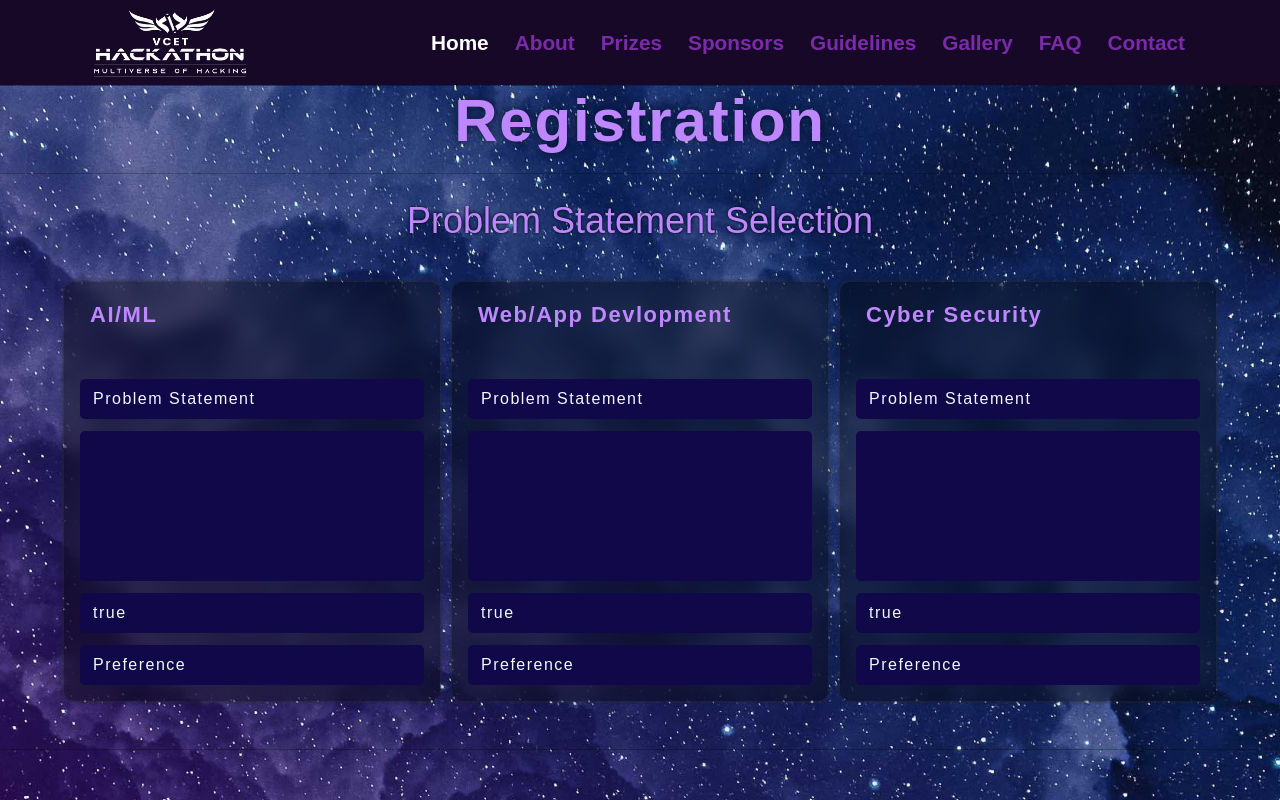
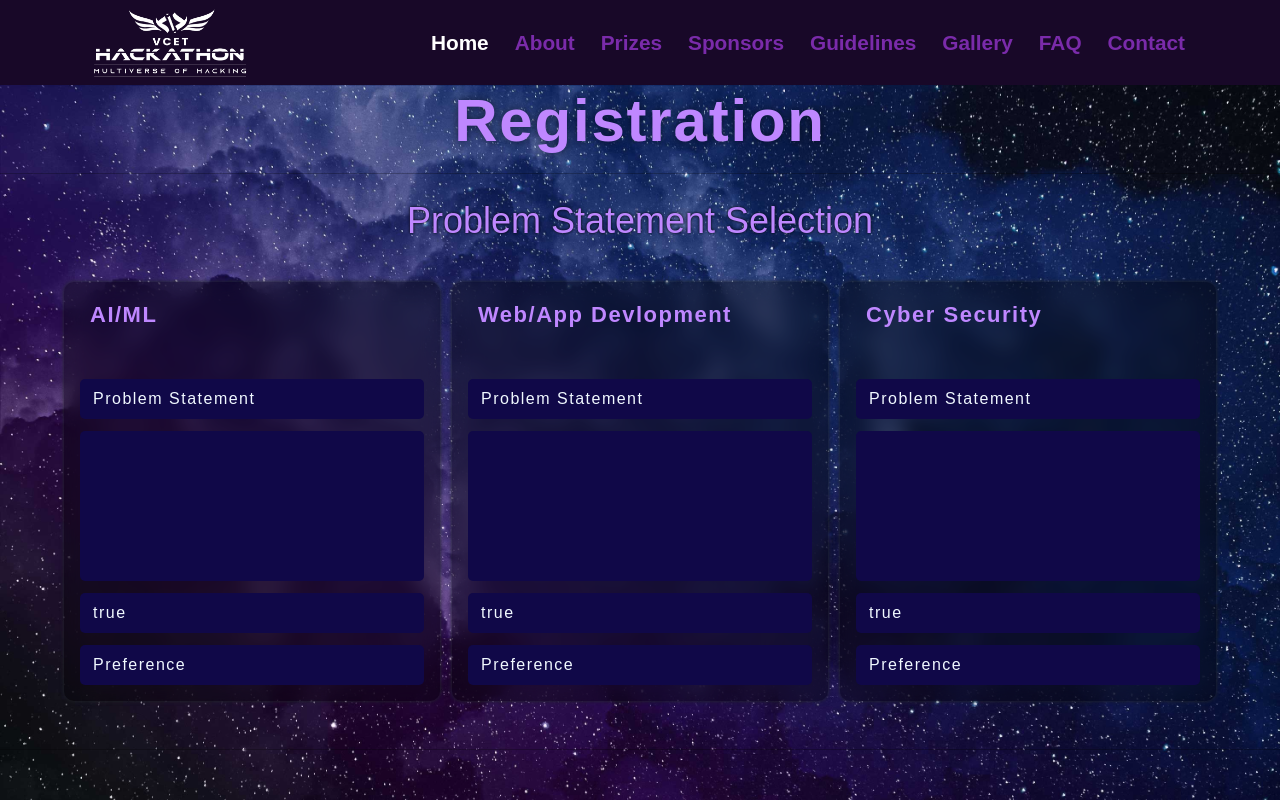
Before and after one commit to Tejas021/Vcet-Hackathon-2022, a React (Vite) app: page /register in a window 1280 px wide. Shown: the top 800 px of the page. Built offline with nearby package versions, Linux system fonts and the light colour scheme.

Commit message:
form changes

```diff
--- a/src/components/Navbar/Navbar.jsx
+++ b/src/components/Navbar/Navbar.jsx
@@ -1,6 +1,7 @@
 import React, { useState } from 'react'
 import styles from "./Navbar.css"
 import logo from '../../assets/logo_white_hackthon.png'
+import {Link} from "react-router-dom"
 
 function Navbar() {
 
@@ -21,8 +22,8 @@
                 <div className="collapse navbar-collapse" id="navbarSupportedContent">
                     <ul className="navbar-nav ms-auto mb-2 mb-lg-0">
                         <li className="nav-item" onClick={()=>setIsActive("home")}>
-                            <a className="nav-link" style={(isActive==="home")?{color:'white'}:{}} aria-current="page" href="#Home">Home</a>
-                            {/* <Link to={"/"} className="nav-link " aria-current="page" >Home</Link> */}
+                        <Link to={"/"} className="nav-link " style={(isActive==="home")?{color:'white'}:{}} aria-current="page" href="#Home">Home</Link>
+
                         </li>
                         <li className="nav-item" onClick={()=>setIsActive("about")}>
                             <a className="nav-link" style={(isActive==="about")?{color:'white'}:{}} aria-current="page" href="#About">About</a>
--- a/src/pages/Form/Form.css
+++ b/src/pages/Form/Form.css
@@ -52,7 +52,9 @@
     background-image: url("../../assets/backgrounds/space2.jpg");
     background-position: center;
     background-repeat: no-repeat;
+    background-attachment: fixed;
     background-size: cover;
+
 
 }
 
```
